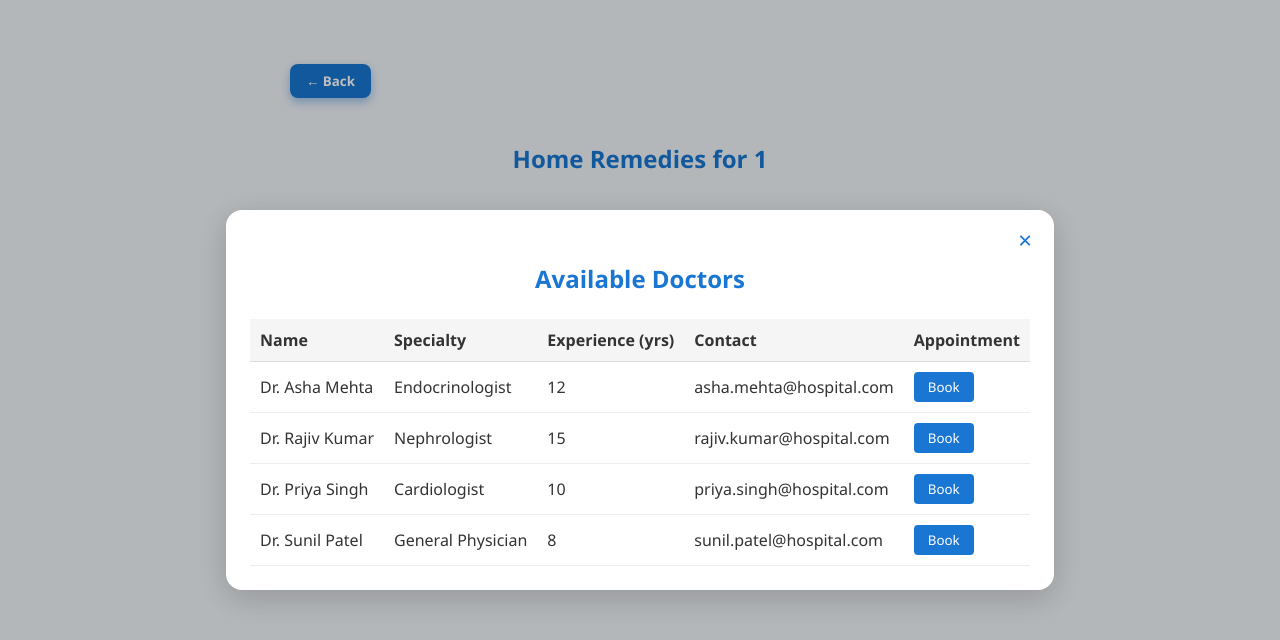
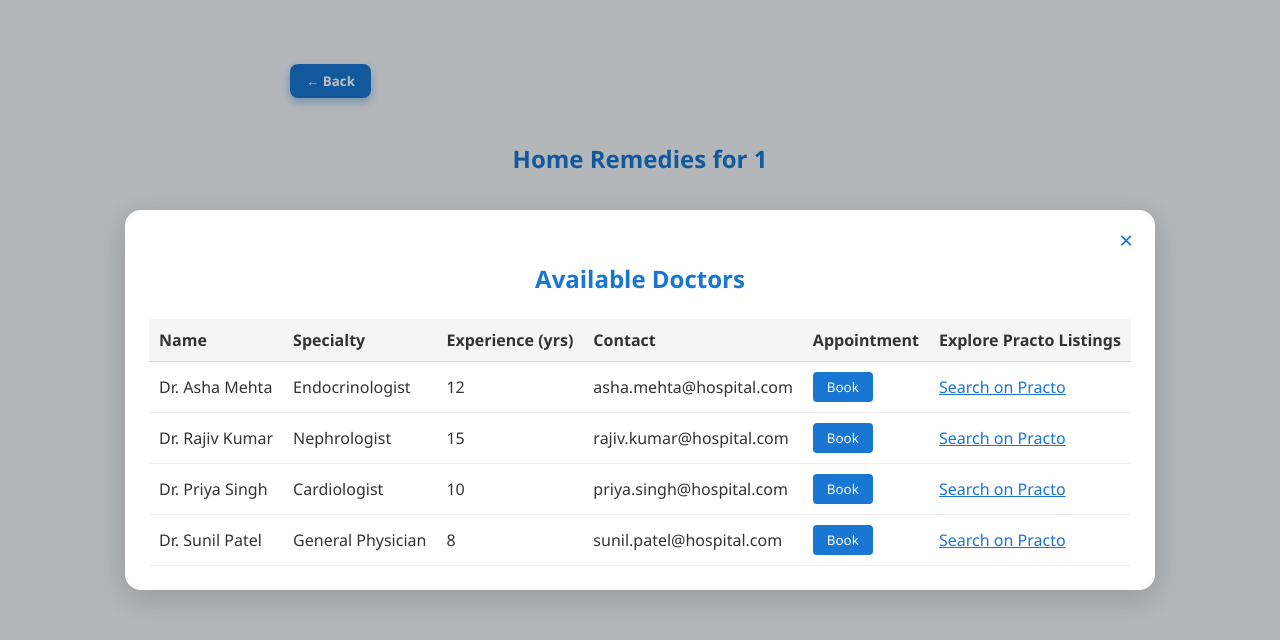
Before and after one commit to Sanya7300/AIDaptCareUI, a React (Create React App) app: page /remedies/1 in a window 1280 px wide. Both pictures are taken after a click on the button "Consult a Doctor". Shown: the top 640 px of the page. Built offline with nearby package versions, Linux system fonts and the light colour scheme.

Commit message:
Implemented practo link for doctors

```diff
--- a/src/components/DoctorList.js
+++ b/src/components/DoctorList.js
@@ -166,6 +166,18 @@ const DoctorList = ({ onClose, onAppointment }) => {
         setCalendarDoctor(null);
         if (onAppointment) onAppointment(appointment);
     };
+ const getPractoSearchLink = (specialization, city = "Bangalore") => {
+  const queryObject = [
+    {
+      word: specialization,
+      autocompleted: true,
+      category: "subspeciality",
+    },
+  ];
+  const query = encodeURIComponent(JSON.stringify(queryObject));
+  return `https://www.practo.com/search/doctors?results_type=doctor&q=${query}&city=${encodeURIComponent(city)}`;
+};
+
 
     return (
         <>
@@ -221,6 +233,8 @@ const DoctorList = ({ onClose, onAppointment }) => {
                                 <th style={{ padding: "10px", borderBottom: "1px solid #ddd", textAlign: "left" }}>Experience (yrs)</th>
                                 <th style={{ padding: "10px", borderBottom: "1px solid #ddd", textAlign: "left" }}>Contact</th>
                                 <th style={{ padding: "10px", borderBottom: "1px solid #ddd", textAlign: "left" }}>Appointment</th>
+                                <th style={{ padding: "10px", borderBottom: "1px solid #ddd", textAlign: "left" }}>Explore Practo Listings</th>
+
                             </tr>
                         </thead>
                         <tbody>
@@ -245,6 +259,16 @@ const DoctorList = ({ onClose, onAppointment }) => {
                                             Book
                                         </button>
                                     </td>
+                                    <td style={{ padding: "10px", borderBottom: "1px solid #eee" }}>
+                                        <a
+                                            href={getPractoSearchLink(doc.specialty)}
+                                            target="_blank"
+                                            rel="noopener noreferrer"
+                                            style={{ color: "#1976d2", textDecoration: "underline" }}
+                                        >
+                                            Search on Practo
+                                        </a>
+                                    </td>
                                 </tr>
                             ))}
                         </tbody>
```
